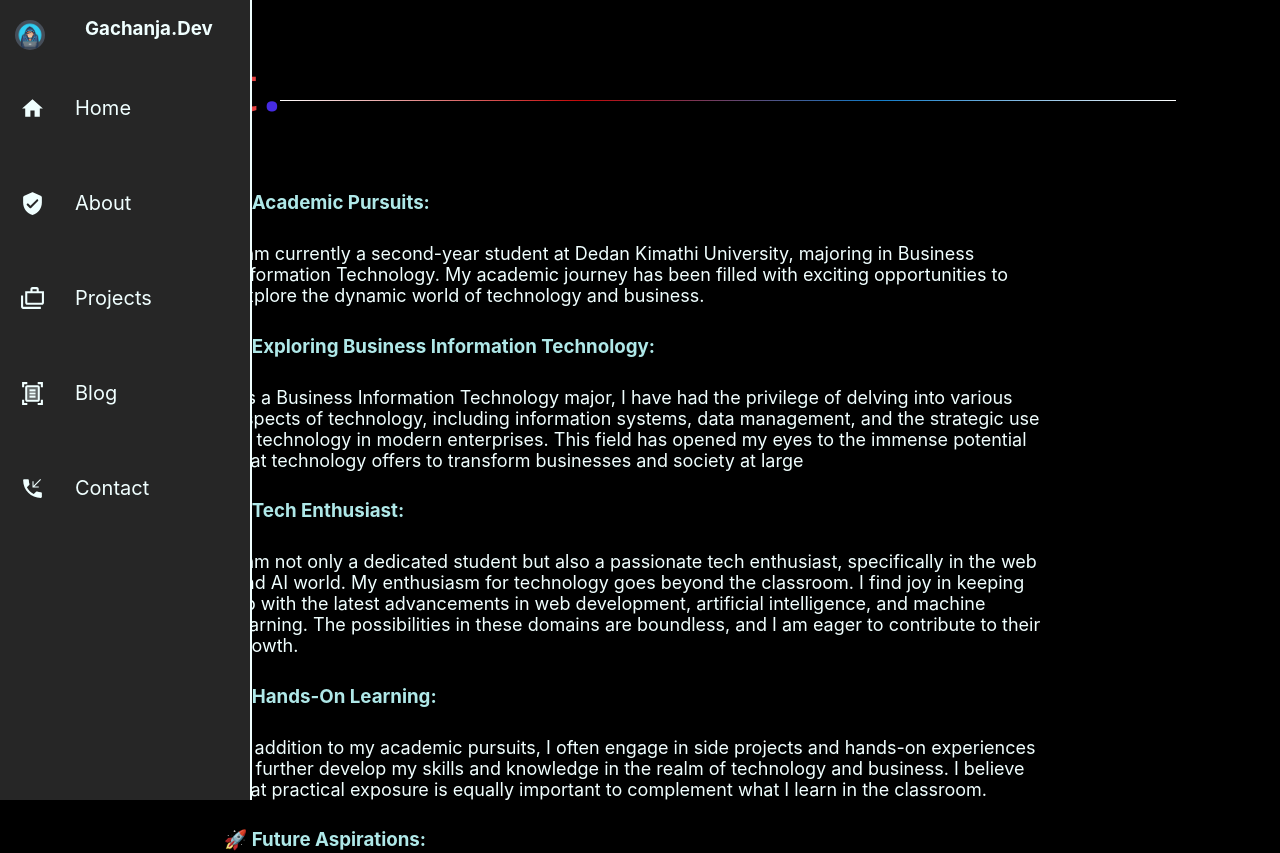
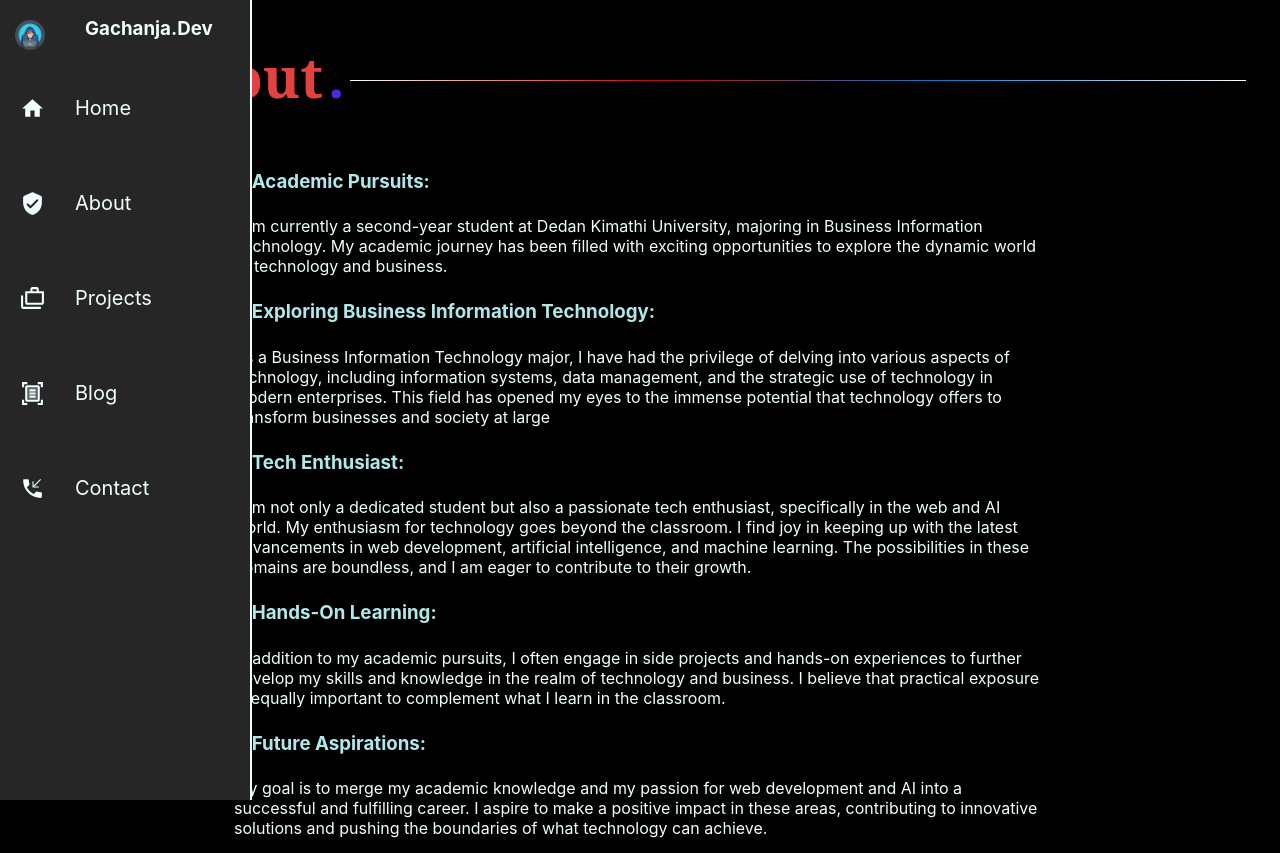
Before and after one commit to Mgachanja/my-portfolio, a React (Create React App) app: page /about in a window 1280 px wide. Shown: the top 853 px of the page. Built offline with nearby package versions, Linux system fonts and the light colour scheme; the HTML template or start-up script is replaced by a standard one.

Commit message:
pixels adjustment

```diff
--- a/src/pages/About.jsx
+++ b/src/pages/About.jsx
@@ -5,10 +5,6 @@ import Skills from '../components/Skills'
 import { Link } from 'react-router-dom'
 
 function About() {
-
-
-
-
   return (
     <div className='aboutPage'>
     <h1 className='page'>About<span>.</span></h1>
--- a/src/styles/about.css
+++ b/src/styles/about.css
@@ -18,9 +18,9 @@
 }
 
 .page{
-    font-size: 400%;
+    font-size: 350%;
     align-items: center;
-    margin-left: 60px;
+    margin-left: 150px;
     font-weight: bolder;
     color: rgb(228, 66, 66);
     font-family: Cambria, Cochin, Georgia, Times, 'Times New Roman', serif;
@@ -34,9 +34,9 @@
 .line{
     position: absolute;
     background: linear-gradient(90deg, rgb(255, 255, 255),rgb(195, 8, 8),rgb(16, 123, 200),rgb(255, 255, 255));
-    top: 100px;
+    top: 80px;
     width: 70%;
-    margin-left: 280px;
+    margin-left: 350px;
     height: 1px;
 }
 
@@ -80,9 +80,8 @@
 }
 
 .paragraph p{
-    padding: 10px 10px;
+    padding: 5px 10px;
     color: azure;
-    font-size: large;
 }
 
 .skills1,
```
